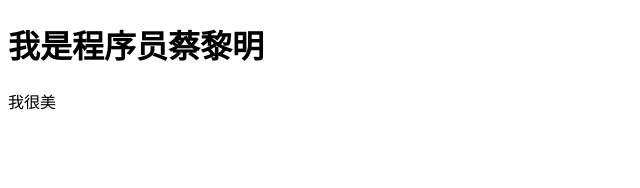
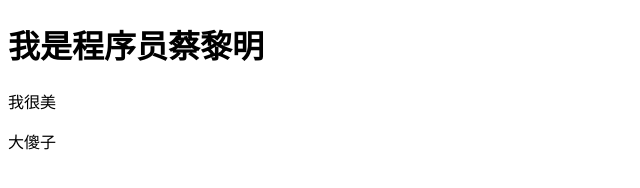
Before and after one commit to cailimingsing/git-demo, a plain HTML site: page index.html in a window 1280 px wide. Shown: the full height of the page, 0-640 px from the left. Drawn offline with Linux system fonts and the light colour scheme.

Commit message:
第三次提交

```diff
--- a/index.html
+++ b/index.html
@@ -11,6 +11,7 @@
 <body>
     <h1>我是程序员蔡黎明</h1>
     <div>我很美</div>
+    <p>大傻子</p>
 </body>
 
 </html>
```
